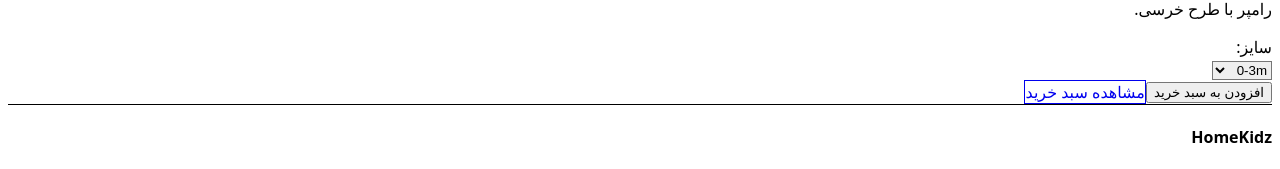
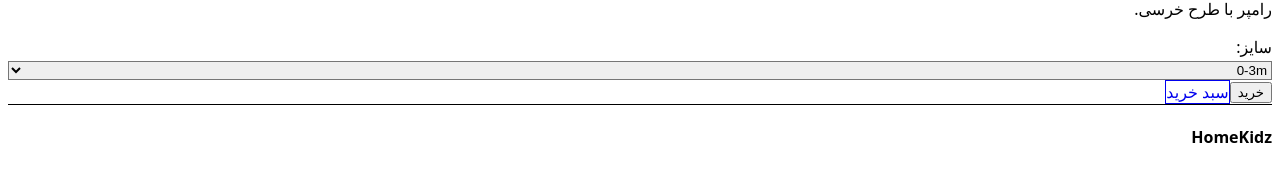
Before and after one commit to homekidz/homekidz-next15, a Next.js app: page /product/bear-romper in a window 1280 px wide. Shown: the part 267-436 px from the top of the page. Built offline with nearby package versions, Linux system fonts and the light colour scheme.

Commit message:
Update page.tsx

```diff
--- a/app/product/[slug]/page.tsx
+++ b/app/product/[slug]/page.tsx
@@ -3,12 +3,14 @@ import path from 'path';
 import { notFound } from 'next/navigation';
 import { Suspense } from 'react';
 
+// نوع ورودی صفحه
 interface ProductPageProps {
   params: {
     slug: string;
   };
 }
 
+// تابع اصلی صفحه
 export default async function ProductPage({ params }: ProductPageProps) {
   const dbPath = path.join(process.cwd(), 'data', 'db.json');
   const raw = fs.readFileSync(dbPath, 'utf-8');
@@ -19,18 +21,18 @@ export default async function ProductPage({ params }: ProductPageProps) {
 
   return (
     <section className="max-w-4xl mx-auto p-4">
-      <div className="grid grid-cols-1 md:grid-cols-2 gap-6">
+      <div className="grid grid-cols-1 md:grid-cols-2 gap-8">
         <div>
           <img src={product.image} alt={product.name} />
         </div>
         <div>
           <h1 className="text-2xl font-bold mb-2">{product.name}</h1>
-          <div className="text-xl font-extrabold mb-4">{product.price} تومان</div>
+          <div className="text-xl font-extrabold mb-2">{product.price} تومان</div>
           <p className="text-gray-600 mb-4">{product.description}</p>
 
           <div className="mb-4">
             <label className="block text-sm mb-2">سایز:</label>
-            <select id="size" className="px-3 py-2 border rounded">
+            <select id="size" className="px-3 py-2 border rounded w-full">
               {product.sizes?.map((s: string) => (
                 <option key={s}>{s}</option>
               ))}
@@ -42,16 +44,16 @@ export default async function ProductPage({ params }: ProductPageProps) {
               <input type="hidden" name="productId" value={product.id} />
               <button
                 type="submit"
-                className="bg-pink-500 text-white px-4 py-2 rounded"
+                className="bg-blue-500 text-white px-4 py-2 rounded"
               >
-                افزودن به سبد خرید
+                خرید
               </button>
             </form>
             <a
               href="/cart"
-              className="px-4 py-2 border rounded text-gray-700 hover:bg-gray-100"
+              className="px-4 py-2 border rounded text-blue-500 hover:bg-blue-50"
             >
-              مشاهده سبد خرید
+              سبد خرید
             </a>
           </div>
         </div>
@@ -59,3 +61,14 @@ export default async function ProductPage({ params }: ProductPageProps) {
     </section>
   );
 }
+
+// ساخت صفحات استاتیک برای همه محصولات
+export async function generateStaticParams() {
+  const dbPath = path.join(process.cwd(), 'data', 'db.json');
+  const raw = fs.readFileSync(dbPath, 'utf-8');
+  const db = JSON.parse(raw);
+
+  return db.products.map((p: any) => ({
+    slug: p.slug,
+  }));
+}
```
